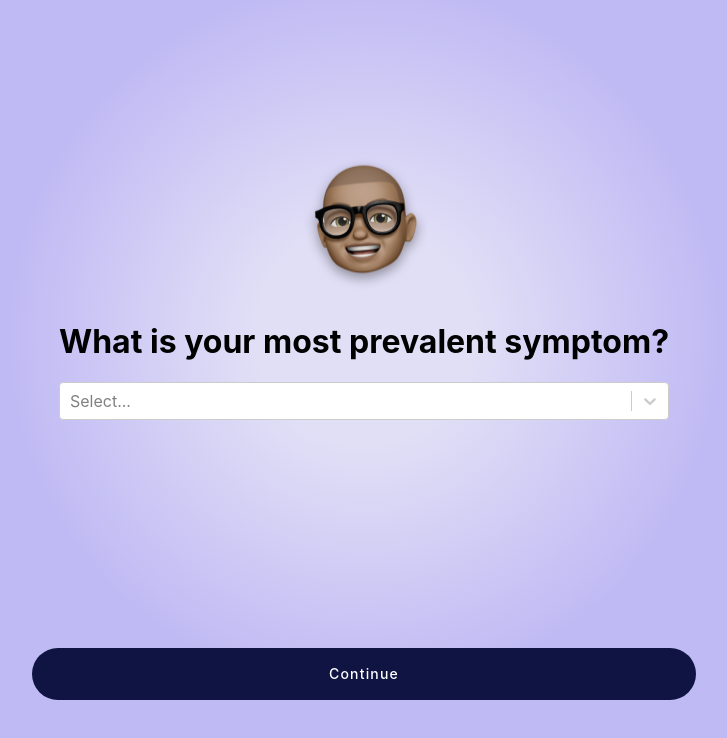
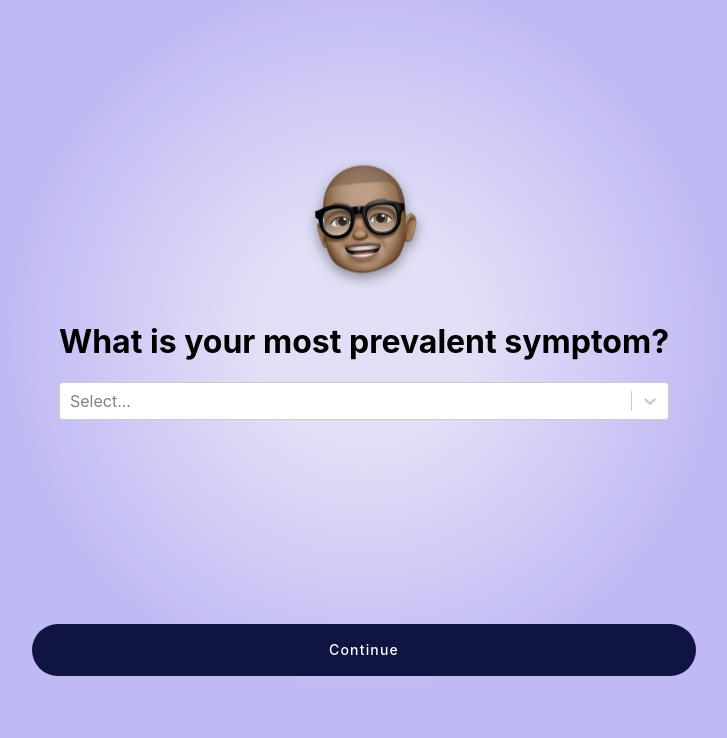
Before and after one commit to lifelynl/diagnostics-with-ai, a Next.js app: page /diagnose-wizard in a window 1280 px wide. Shown: the part 104-842 px from the top of the page, without its empty margins (276-1003 px from the left). Built offline with nearby package versions, Linux system fonts and the light colour scheme.

Commit message:
last things

```diff
--- a/domain/core/DiagnoseWizard/DiagnoseWizard.tsx
+++ b/domain/core/DiagnoseWizard/DiagnoseWizard.tsx
@@ -77,7 +77,7 @@ export const DiagnoseWizard = observer(() => {
             <Image width={132} height={156} src={'/Danny.png'} alt={'Danny'} />
             {renderStep()}
             </div>
-            <Button style={{marginBottom: 16}} type="submit">Continue</Button>
+            <Button style={{marginBottom: 16, transform: 'translateY(-24px)'}} type="submit">Continue</Button>
         </form>
     )
 
--- a/domain/core/Select/Select.tsx
+++ b/domain/core/Select/Select.tsx
@@ -13,6 +13,7 @@ export const Select: React.FunctionComponent<SelectProps> = (props) => {
 
    return <ReactSelect
             options={items}
+            name={props.name}
         />
 
 }
```
